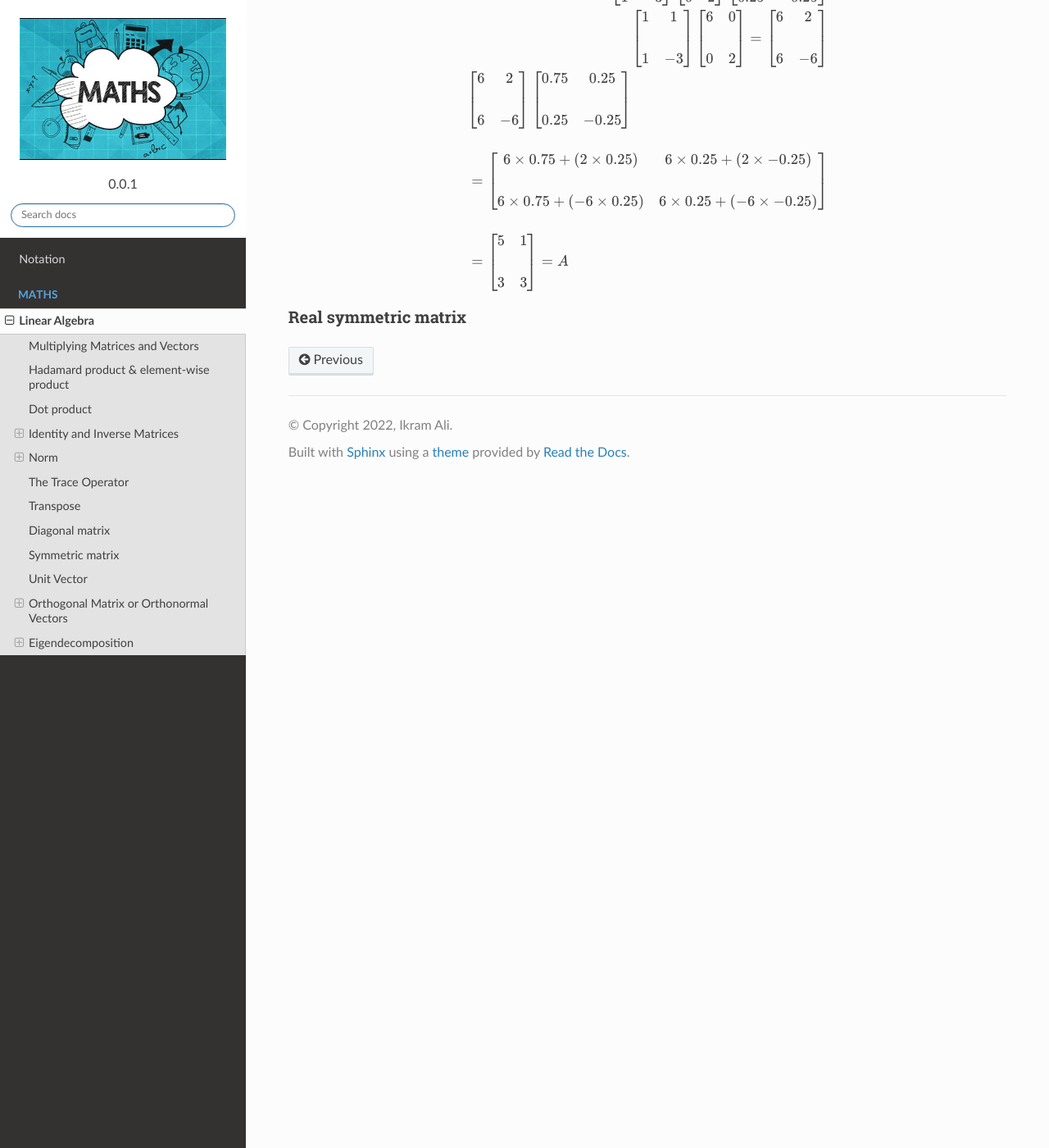
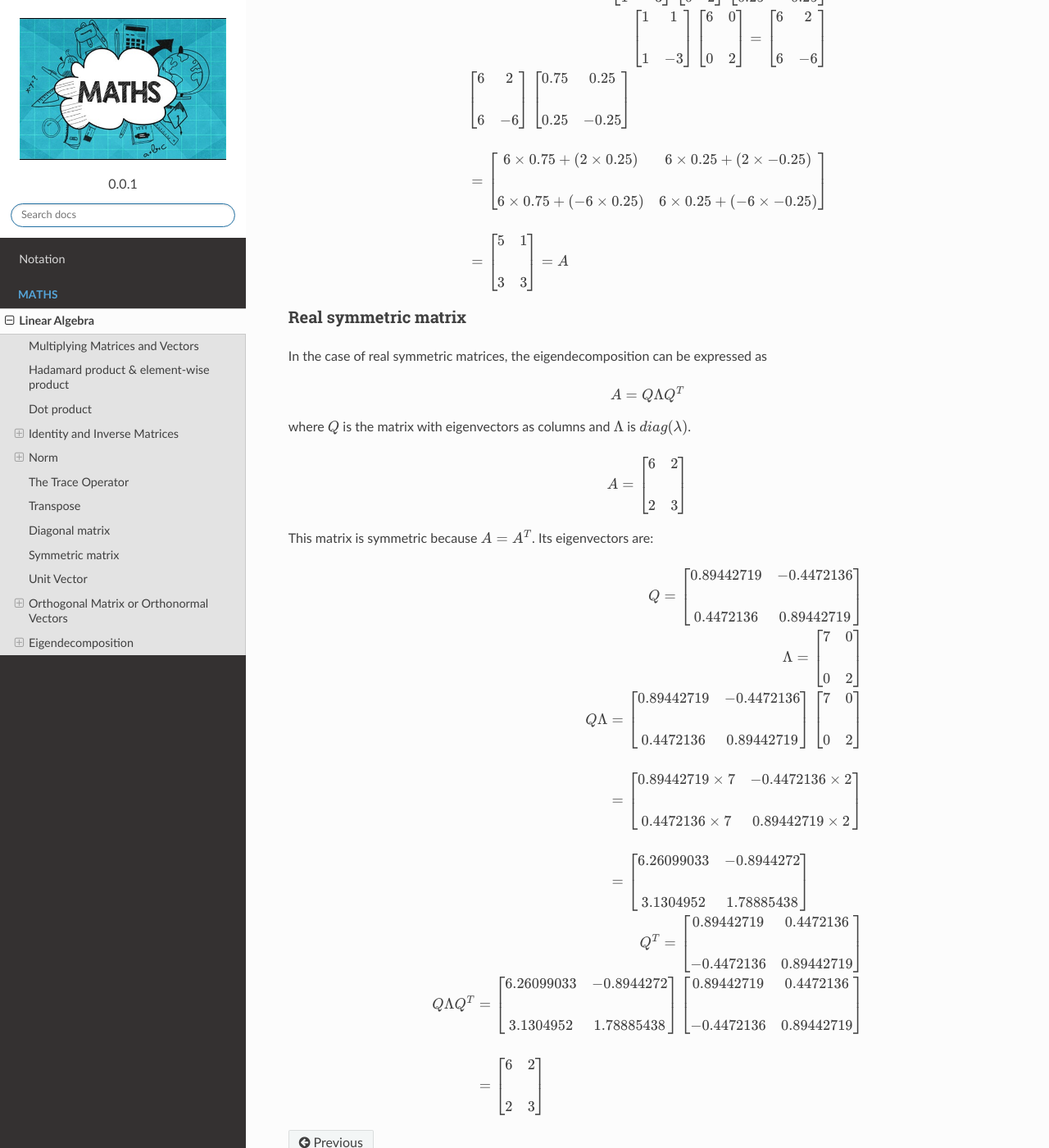
Before and after one commit to akkefa/ml-notes, a Sphinx documentation site: the page built from docs/linear_algebra.rst, in a window 1280 px wide and 1400 px high, scrolled down 9404 px. Shown: the whole window at 82% size. Built offline with Sphinx 7.4.7 and the Read the Docs theme 2.0.0, drawn with Linux system fonts in a browser that asks for light colours.

Commit message:
new examples added.

```diff
--- a/docs/linear_algebra.rst
+++ b/docs/linear_algebra.rst
@@ -680,3 +680,71 @@ Converting eigenvalues and eigenvectors to a matrix A.
 
 Real symmetric matrix
 ^^^^^^^^^^^^^^^^^^^^^
+In the case of real symmetric matrices, the eigendecomposition can be expressed as
+
+.. math::
+
+   A = Q\Lambda Q^T
+
+where :math:`Q` is the matrix with eigenvectors as columns and :math:`\Lambda` is :math:`diag(\lambda)`.
+
+.. math::
+
+    A=\begin{bmatrix}
+        6 & 2\\\\
+        2 & 3
+    \end{bmatrix}
+
+This matrix is symmetric because :math:`A=A^T`. Its eigenvectors are:
+
+.. math::
+
+    Q=\begin{bmatrix}
+        0.89442719 & -0.4472136\\\\
+        0.4472136 & 0.89442719
+    \end{bmatrix}
+
+    \Lambda=\begin{bmatrix}
+        7 & 0\\\\
+        0 & 2
+    \end{bmatrix}
+
+
+    Q\Lambda&=\begin{bmatrix}
+        0.89442719 & -0.4472136\\\\
+        0.4472136 & 0.89442719
+    \end{bmatrix}
+    \begin{bmatrix}
+        7 & 0\\\\
+        0 & 2
+    \end{bmatrix}\\\\
+    &=
+    \begin{bmatrix}
+        0.89442719 \times 7 & -0.4472136\times 2\\\\
+        0.4472136 \times 7 & 0.89442719\times 2
+    \end{bmatrix}\\\\
+    &=
+    \begin{bmatrix}
+        6.26099033 & -0.8944272\\\\
+        3.1304952 & 1.78885438
+    \end{bmatrix}
+
+    Q^T=\begin{bmatrix}
+        0.89442719 & 0.4472136\\\\
+        -0.4472136 & 0.89442719
+    \end{bmatrix}
+
+
+    Q\Lambda Q^T&=\begin{bmatrix}
+        6.26099033 & -0.8944272\\\\
+        3.1304952 & 1.78885438
+    \end{bmatrix}
+    \begin{bmatrix}
+        0.89442719 & 0.4472136\\\\
+        -0.4472136 & 0.89442719
+    \end{bmatrix}\\\\
+    &=
+    \begin{bmatrix}
+        6 & 2\\\\
+        2 & 3
+    \end{bmatrix}
```
